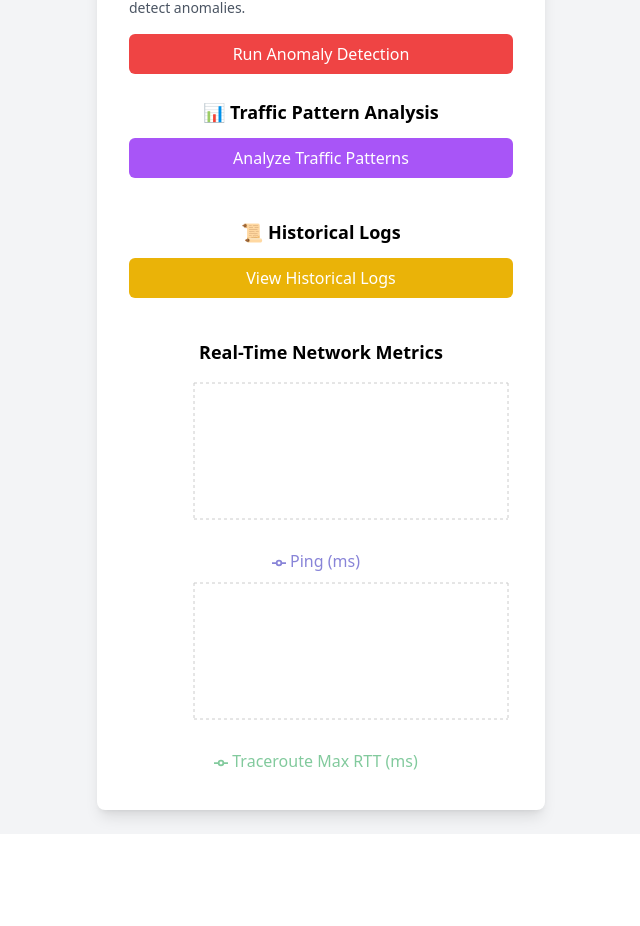
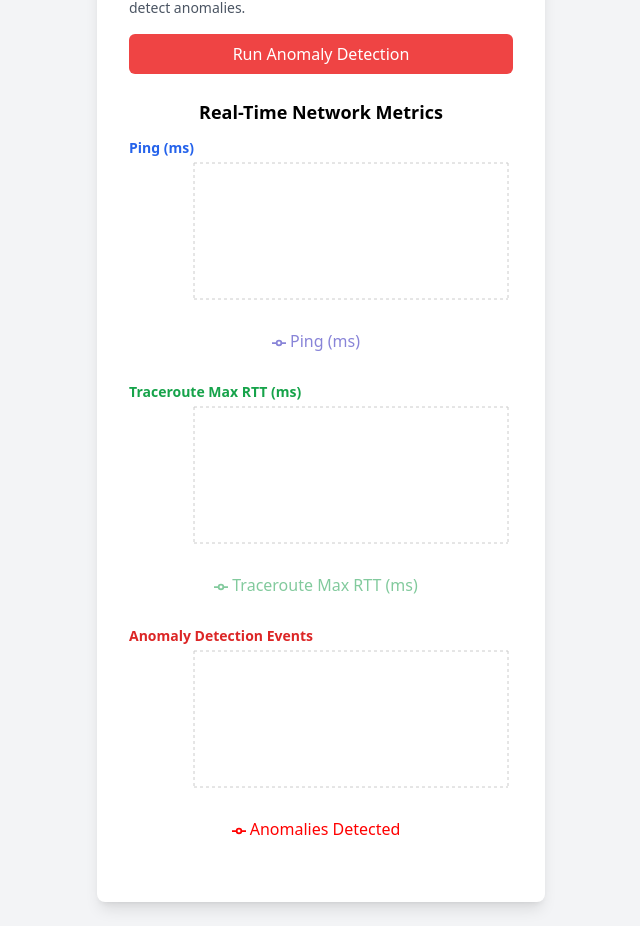
Before and after one commit to TechGriffo254/Intelligent-Network-Analyzer-INA, a React (Create React App) app in the folder ina-frontend/: page / in a window 1280 px wide. Shown: the part 320-1246 px from the top of the page, without its empty margins (319-959 px from the left). Before the commit the page ends 1154 px from the top, so only its background shows below. Built offline with nearby package versions, Linux system fonts and the light colour scheme.

Commit message:
Added traffic pattern analysis, historical logs, and enhanced anomaly detection results

```diff
--- a/ina-frontend/src/App.js
+++ b/ina-frontend/src/App.js
@@ -10,6 +10,10 @@ function App() {
   const [pingChartData, setPingChartData] = useState([]);
   const [tracerouteChartData, setTracerouteChartData] = useState([]);
   const [anomalyChartData, setAnomalyChartData] = useState([]);
+
+  const [isLoadingPing, setIsLoadingPing] = useState(false);
+  const [isLoadingTraceroute, setIsLoadingTraceroute] = useState(false);
+  const [isLoadingAnomaly, setIsLoadingAnomaly] = useState(false);
 
   // Function to add new data points to charts
   const updateChartData = (metricType, data) => {
@@ -25,29 +29,35 @@ function App() {
   };
 
   const handlePing = async () => {
+    setIsLoadingPing(true);
     const result = await pingServer(host);
     setPingResult(result || { host: host, output: [] });
     if (result.output) {
       const pingMetrics = parsePingData(result.output.join("\n"));
       updateChartData("ping", pingMetrics.avgRTT);
     }
+    setIsLoadingPing(false);
   };
 
   const handleTraceroute = async () => {
+    setIsLoadingTraceroute(true);
     const result = await tracerouteServer(host);
     setTracerouteResult(result || { host: host, output: [] });
     if (result.output) {
       const tracerouteMetrics = parseTracerouteData(result.output.join("\n"));
       updateChartData("traceroute", tracerouteMetrics.maxRTT);
     }
+    setIsLoadingTraceroute(false);
   };
 
   const handleAutomaticAnomalyDetection = async () => {
+    setIsLoadingAnomaly(true);
     const pingData = await pingServer(host);
     const tracerouteData = await tracerouteServer(host);
 
     if (!pingData || pingData.error || !tracerouteData || tracerouteData.error) {
       setPredictionResult({ error: "Failed to fetch network data for anomaly detection." });
+      setIsLoadingAnomaly(false);
       return;
     }
 
@@ -64,6 +74,7 @@ function App() {
 
     setPredictionResult(result);
     updateChartData("anomaly", result.result === "Anomaly detected!" ? 1 : 0);
+    setIsLoadingAnomaly(false);
   };
 
   return (
@@ -83,11 +94,19 @@ function App() {
           onChange={(e) => setHost(e.target.value)}
         />
         <div className="flex space-x-2 mt-4">
-          <button onClick={handlePing} className="flex-1 bg-blue-500 text-white p-2 rounded-md hover:bg-blue-600">
-            Ping
+          <button
+            onClick={handlePing}
+            className={`flex-1 p-2 rounded-md ${isLoadingPing ? "bg-gray-400" : "bg-blue-500"} text-white hover:bg-blue-600`}
+            disabled={isLoadingPing}
+          >
+            {isLoadingPing ? "Pinging..." : "Ping"}
           </button>
-          <button onClick={handleTraceroute} className="flex-1 bg-green-500 text-white p-2 rounded-md hover:bg-green-600">
-            Traceroute
+          <button
+            onClick={handleTraceroute}
+            className={`flex-1 p-2 rounded-md ${isLoadingTraceroute ? "bg-gray-400" : "bg-green-500"} text-white hover:bg-green-600`}
+            disabled={isLoadingTraceroute}
+          >
+            {isLoadingTraceroute ? "Running Traceroute..." : "Traceroute"}
           </button>
         </div>
 
@@ -121,67 +140,29 @@ function App() {
           This feature will automatically collect network data and detect anomalies.
         </p>
 
-        <button onClick={handleAutomaticAnomalyDetection} className="w-full bg-red-500 text-white p-2 rounded-md mt-4 hover:bg-red-600">
-          Run Anomaly Detection
+        <button
+          onClick={handleAutomaticAnomalyDetection}
+          className={`w-full p-2 rounded-md mt-4 ${isLoadingAnomaly ? "bg-gray-400" : "bg-red-500"} text-white hover:bg-red-600`}
+          disabled={isLoadingAnomaly}
+        >
+          {isLoadingAnomaly ? "Analyzing..." : "Run Anomaly Detection"}
         </button>
 
-       {/* Display Anomaly Detection Results with Insights */}
+        {/* Display Anomaly Detection Results */}
         {predictionResult && (
           <div className="mt-4 p-3 bg-gray-200 rounded-md">
             <h3 className="font-semibold">Anomaly Detection Result:</h3>
             <pre className="text-sm text-gray-700">{JSON.stringify(predictionResult, null, 2)}</pre>
-
-    {/* Display Insights */}
-    {predictionResult.result === "Anomaly detected!" ? (
-      <div className="mt-2 p-2 bg-red-100 border border-red-500 rounded">
-        🚨 <strong>Warning:</strong> Anomalous activity detected.
-        <ul className="list-disc ml-5 text-sm">
-          <li>📈 Possible DDoS attack.</li>
-          <li>🔍 High latency or packet loss.</li>
-          <li>⚠️ Unusual routing detected.</li>
-        </ul>
-      </div>
-    ) : (
-      <div className="mt-2 p-2 bg-green-100 border border-green-500 rounded">
-        ✅ <strong>Status:</strong> Network appears normal.
           </div>
         )}
-  </div>
-)}
-    {/* Traffic Pattern Insights */}
-<div className="mt-6">
-  <h2 className="text-lg font-semibold text-center mb-3">📊 Traffic Pattern Analysis</h2>
-
-  <button
-    className="w-full bg-purple-500 text-white p-2 rounded-md hover:bg-purple-700 mb-4"
-    onClick={async () => {
-      const patterns = await getTrafficPatterns();
-      alert(`Traffic Patterns:\n- Latency: ${patterns.latency_spike}\n- Packet Loss: ${patterns.packet_loss_trend}\n- Anomalies: ${patterns.anomaly_frequency}`);
-    }}
-  >
-    Analyze Traffic Patterns
-  </button>
-</div>
-
-{/* Historical Logs */}
-<div className="mt-6">
-  <h2 className="text-lg font-semibold text-center mb-3">📜 Historical Logs</h2>
-  <button
-    className="w-full bg-yellow-500 text-white p-2 rounded-md hover:bg-yellow-700 mb-4"
-    onClick={async () => {
-      const logs = await getHistoricalLogs();
-      alert(`Historical Logs:\n${logs.map(log => `${log.timestamp} - ${log.event}`).join('\n')}`);
-    }}
-  >
-    View Historical Logs
-  </button>
-</div>
 
         {/* Real-Time Chart Section */}
         <div className="mt-6">
           <h2 className="text-lg font-semibold text-center mb-3">Real-Time Network Metrics</h2>
 
           {/* Ping Chart */}
+          <div className="mb-6">
+            <h3 className="text-sm font-semibold text-blue-600">Ping (ms)</h3>
             <ResponsiveContainer width="100%" height={200}>
               <LineChart data={pingChartData}>
                 <CartesianGrid strokeDasharray="3 3" />
@@ -192,8 +173,11 @@ function App() {
                 <Line type="monotone" dataKey="value" stroke="#8884d8" name="Ping (ms)" />
               </LineChart>
             </ResponsiveContainer>
+          </div>
 
           {/* Traceroute Chart */}
+          <div className="mb-6">
+            <h3 className="text-sm font-semibold text-green-600">Traceroute Max RTT (ms)</h3>
             <ResponsiveContainer width="100%" height={200}>
               <LineChart data={tracerouteChartData}>
                 <CartesianGrid strokeDasharray="3 3" />
@@ -205,6 +189,22 @@ function App() {
               </LineChart>
             </ResponsiveContainer>
           </div>
+
+          {/* Anomaly Detection Chart */}
+          <div className="mb-6">
+            <h3 className="text-sm font-semibold text-red-600">Anomaly Detection Events</h3>
+            <ResponsiveContainer width="100%" height={200}>
+              <LineChart data={anomalyChartData}>
+                <CartesianGrid strokeDasharray="3 3" />
+                <XAxis dataKey="time" />
+                <YAxis />
+                <Tooltip />
+                <Legend />
+                <Line type="monotone" dataKey="value" stroke="#FF0000" name="Anomalies Detected" />
+              </LineChart>
+            </ResponsiveContainer>
+          </div>
+        </div>
       </div>
     </div>
   );
--- a/ina-frontend/src/api.js
+++ b/ina-frontend/src/api.js
@@ -75,10 +75,15 @@ export const predictAnomalies = async (avgRTT, maxRTT, numHops, packetLoss, jitt
       num_hops: numHops,
       packet_loss: packetLoss,
       jitter: jitter
+    }, {
+      headers: {
+        "Content-Type": "application/json"
+      }
     });
     return response.data;
   } catch (error) {
-    return { error: "Failed to fetch anomaly detection data." };
+    console.error("Anomaly Detection API Error:", error);
+    return { error: `Failed to fetch anomaly detection data: ${error.message}` };
   }
 };
 export const getTrafficPatterns = async () => {
```
Lines whose indentation alone changed are shown as unchanged.
